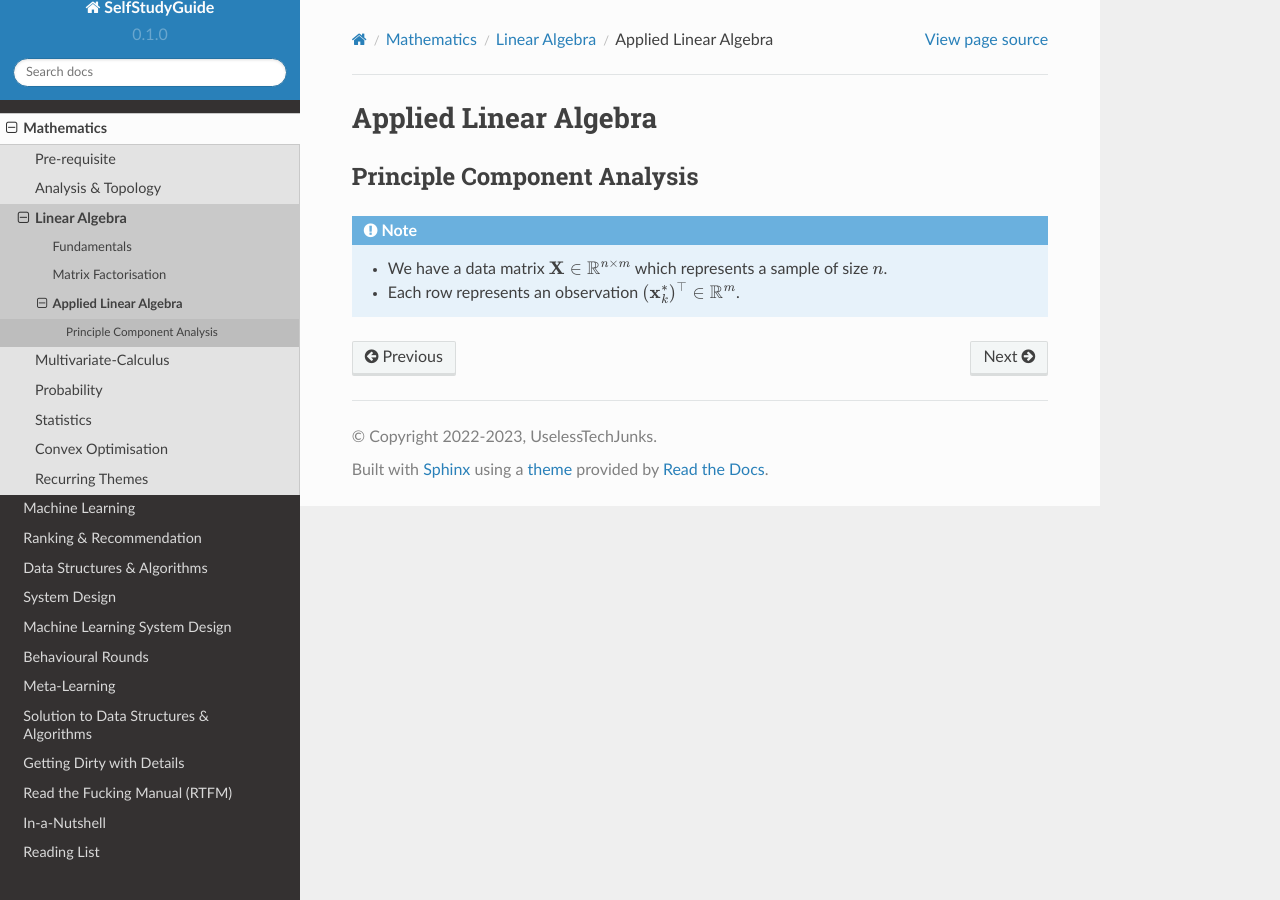
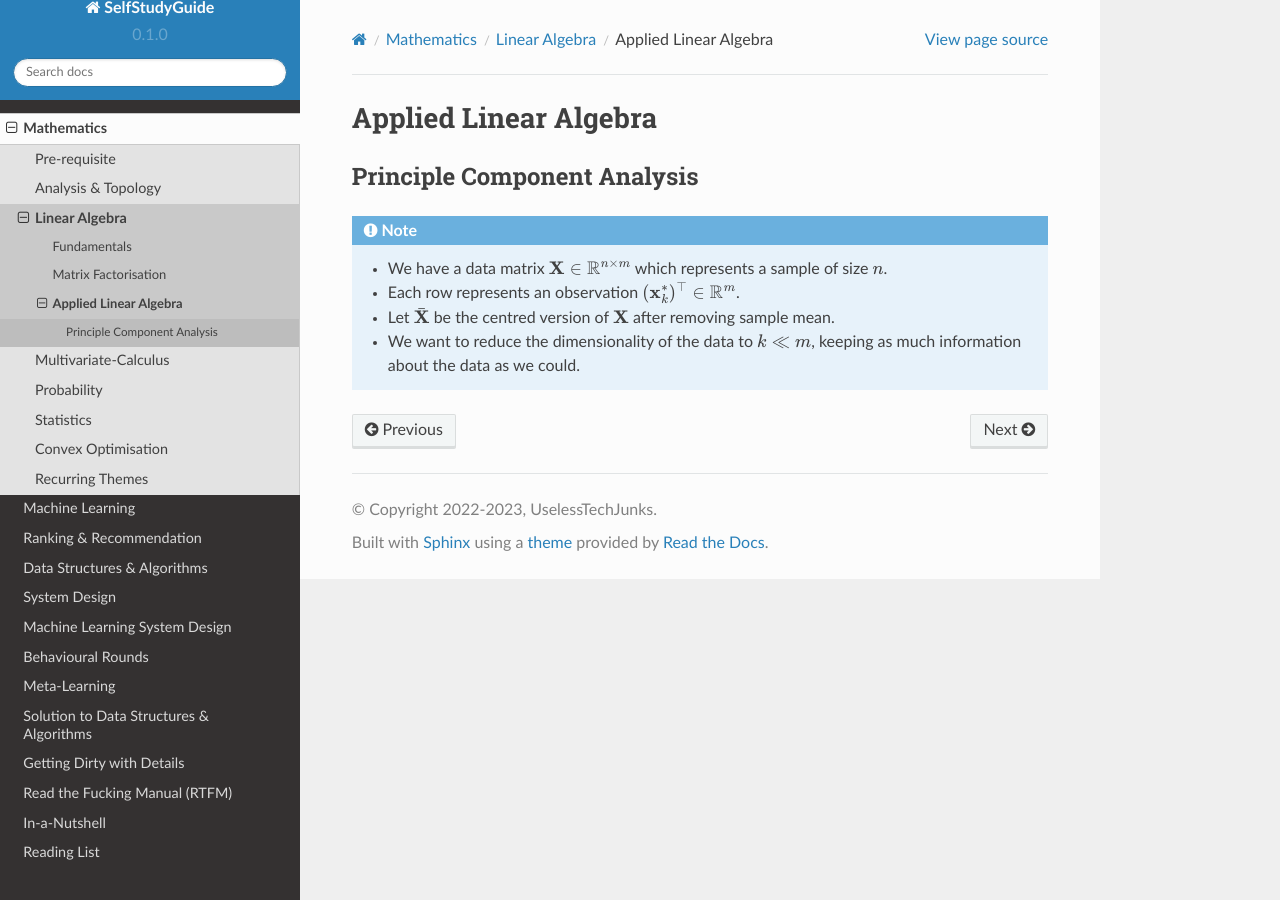
Before and after one commit to uselesstechjunks/leetcode, a Sphinx documentation site: the page built from docs/source/math/linalg/applied.rst, in a window 1280 px wide. Built offline with Sphinx 7.4.7 and the Read the Docs theme 2.0.0, drawn with Linux system fonts in a browser that asks for light colours.

Commit message:
Update applied.rst

```diff
--- a/docs/source/math/linalg/applied.rst
+++ b/docs/source/math/linalg/applied.rst
@@ -8,3 +8,5 @@ Principle Component Analysis
 .. note::
 	* We have a data matrix :math:`\mathbf{X}\in\mathbb{R}^{n\times m}` which represents a sample of size :math:`n`.
 	* Each row represents an observation :math:`(\mathbf{x}^*_k)^\top\in\mathbb{R}^m`.
+	* Let :math:`\bar{\mathbf{X}}` be the centred version of :math:`\mathbf{X}` after removing sample mean.
+	* We want to reduce the dimensionality of the data to :math:`k\ll m`, keeping as much information about the data as we could.
```
